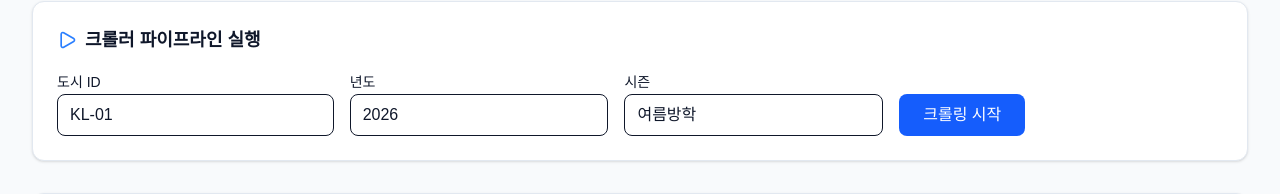
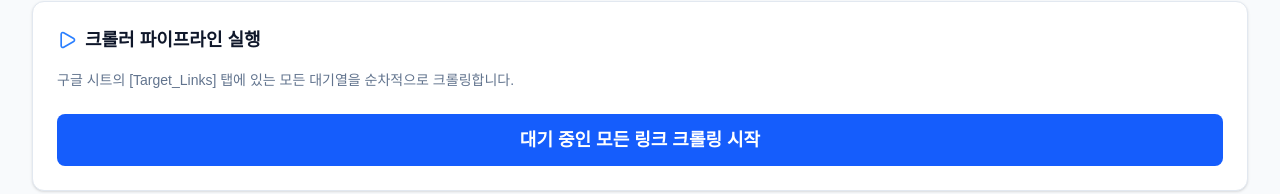
Before and after one commit to anogro/campfinder, a Next.js app: page /admin in a window 1280 px wide. Shown: the part 123-317 px from the top of the page. Built offline with nearby package versions, Linux system fonts and the light colour scheme; no server answers.

Commit message:
feat: implement permanent Target_Links DB architecture with duplicate checking and simplified UI

```diff
--- a/src/app/admin/page.tsx
+++ b/src/app/admin/page.tsx
@@ -9,10 +9,6 @@ export default function AdminDashboard() {
   const [loading, setLoading] = useState(true);
   const [filterInquiry, setFilterInquiry] = useState(false);
 
-  // Crawler Form State
-  const [city, setCity] = useState('KL-01');
-  const [year, setYear] = useState('2026');
-  const [season, setSeason] = useState('여름방학');
   const [triggering, setTriggering] = useState(false);
   const [crawlLogs, setCrawlLogs] = useState<any[]>([]);
   const [loadingLogs, setLoadingLogs] = useState(false);
@@ -58,7 +54,7 @@ export default function AdminDashboard() {
       const res = await fetch('/api/trigger-crawler', {
         method: 'POST',
         headers: { 'Content-Type': 'application/json' },
-        body: JSON.stringify({ city, year, season })
+        body: JSON.stringify({})
       });
       const data = await res.json();
       if (res.ok) {
@@ -99,24 +95,13 @@ export default function AdminDashboard() {
             크롤러 파이프라인 실행
           </h2>
           <div className="flex flex-wrap gap-4 items-end">
-            <div className="space-y-1">
-              <label className="text-sm font-medium">도시 ID</label>
-              <input type="text" value={city} onChange={e => setCity(e.target.value)} className="w-full px-3 py-2 border rounded-lg dark:bg-slate-700 dark:border-slate-600" />
-            </div>
-            <div className="space-y-1">
-              <label className="text-sm font-medium">년도</label>
-              <input type="text" value={year} onChange={e => setYear(e.target.value)} className="w-full px-3 py-2 border rounded-lg dark:bg-slate-700 dark:border-slate-600" />
-            </div>
-            <div className="space-y-1">
-              <label className="text-sm font-medium">시즌</label>
-              <input type="text" value={season} onChange={e => setSeason(e.target.value)} className="w-full px-3 py-2 border rounded-lg dark:bg-slate-700 dark:border-slate-600" />
-            </div>
+            <p className="text-sm text-slate-500 mb-2 w-full">구글 시트의 [Target_Links] 탭에 있는 모든 대기열을 순차적으로 크롤링합니다.</p>
             <button
               onClick={triggerCrawler}
               disabled={triggering}
-              className="bg-blue-600 hover:bg-blue-700 text-white px-6 py-2 rounded-lg font-medium transition-colors h-[42px] flex items-center gap-2 disabled:bg-slate-400"
+              className="bg-blue-600 hover:bg-blue-700 text-white px-8 py-3 rounded-lg font-bold text-lg transition-colors flex items-center gap-2 disabled:bg-slate-400 w-full justify-center"
             >
-              {triggering ? '요청 전송 중...' : '크롤링 시작'}
+              {triggering ? '요청 전송 중...' : '대기 중인 모든 링크 크롤링 시작'}
             </button>
           </div>
         </div>
--- a/src/app/api/trigger-crawler/route.ts
+++ b/src/app/api/trigger-crawler/route.ts
@@ -2,8 +2,7 @@ import { NextResponse } from 'next/server';
 
 export async function POST(request: Request) {
   try {
-    const { city, year, season } = await request.json();
-
+    // Body 파싱 불필요
     const githubToken = process.env.GITHUB_TOKEN;
     if (!githubToken || githubToken === 'ghp_your_github_token') {
       return NextResponse.json(
@@ -23,12 +22,7 @@ export async function POST(request: Request) {
           'X-GitHub-Api-Version': '2022-11-28',
         },
         body: JSON.stringify({
-          ref: 'main',
-          inputs: {
-            city: city,
-            year: year,
-            season: season,
-          },
+          ref: 'main'
         }),
       }
     );
```
Also changed, not shown: 1 other file (tests, documents, lock files or other folders).
